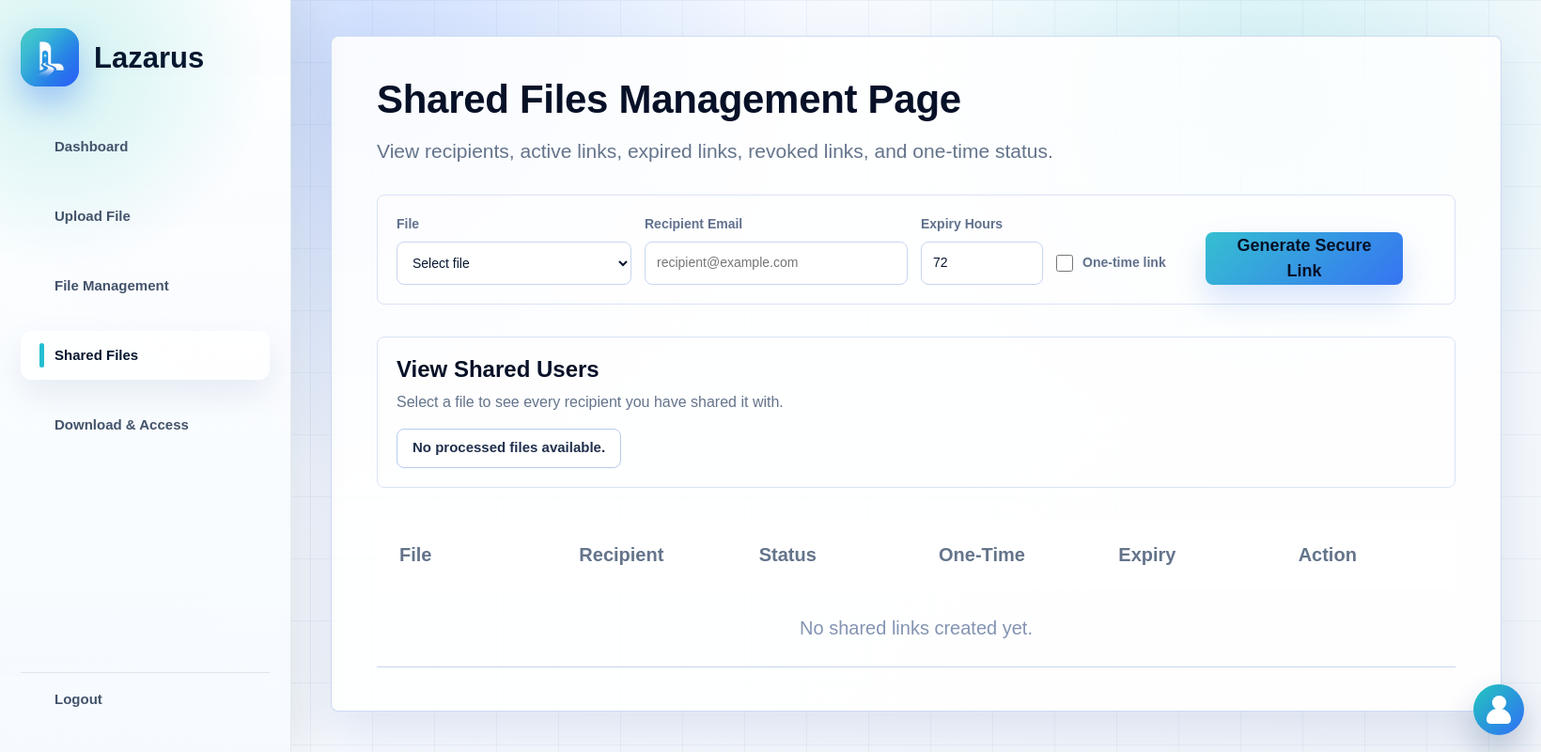
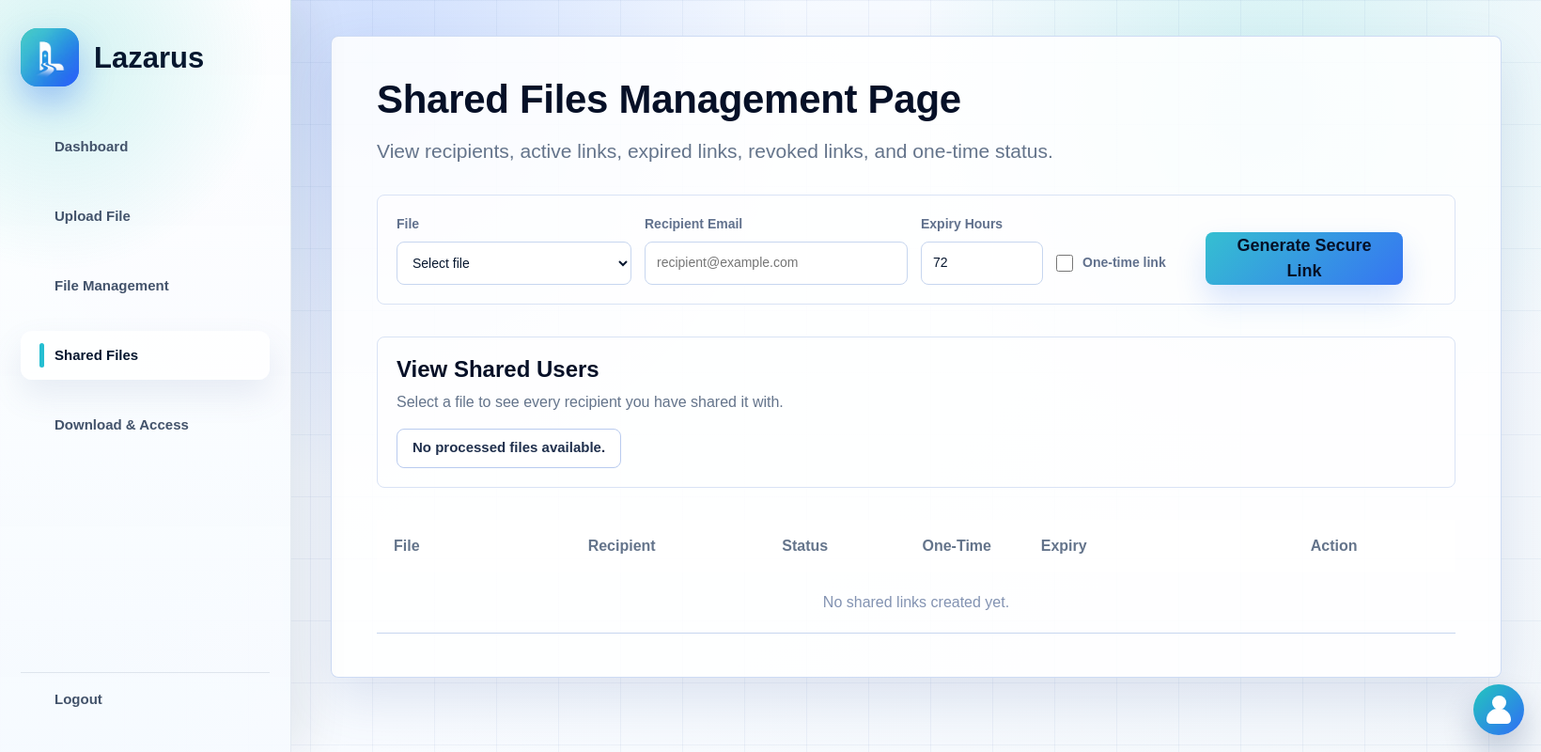
Before and after one commit to smilingSG/CSIT321_26_S2_Group31, a Flask app: page /shared in a window 1640 px wide. Shown: the whole page at 94% size. Run offline with Flask 3, Linux system fonts and the light colour scheme; the visitor is signed in with stand-in values (Sample User, id 1); data comes from the database, SQL or seed files in the repository; data that the repository does not hold is empty.

Commit message:
Fix shared files table layout

```diff
--- a/static/sharedFiles.css
+++ b/static/sharedFiles.css
@@ -573,3 +573,99 @@ body.shared-files-page {
 .download-action {
     margin-top: 8px;
 }
+
+.shared-files-page .shared-panel {
+    max-width: 1360px;
+}
+
+.shared-files-page .shared-table {
+    font-size: 16px;
+}
+
+.shared-files-page .shared-table th {
+    padding: 16px 18px;
+    font-size: 16px;
+}
+
+.shared-files-page .shared-table td {
+    padding: 20px 18px;
+    vertical-align: top;
+}
+
+.shared-files-page .shared-table th:nth-child(1),
+.shared-files-page .shared-table td:nth-child(1) {
+    width: 18%;
+}
+
+.shared-files-page .shared-table th:nth-child(2),
+.shared-files-page .shared-table td:nth-child(2) {
+    width: 18%;
+}
+
+.shared-files-page .shared-table th:nth-child(3),
+.shared-files-page .shared-table td:nth-child(3) {
+    width: 13%;
+}
+
+.shared-files-page .shared-table th:nth-child(4),
+.shared-files-page .shared-table td:nth-child(4) {
+    width: 11%;
+}
+
+.shared-files-page .shared-table th:nth-child(5),
+.shared-files-page .shared-table td:nth-child(5) {
+    width: 25%;
+}
+
+.shared-files-page .shared-table th:nth-child(6),
+.shared-files-page .shared-table td:nth-child(6) {
+    width: 15%;
+}
+
+.shared-files-page .shared-table td:nth-child(1),
+.shared-files-page .shared-table td:nth-child(2),
+.shared-files-page .shared-table td:nth-child(5) {
+    overflow-wrap: anywhere;
+    word-break: break-word;
+}
+
+.shared-files-page .status-pill {
+    min-width: 82px;
+    min-height: 30px;
+    padding: 0 14px;
+    font-size: 14px;
+}
+
+.shared-files-page .expiry-label {
+    margin-bottom: 8px;
+    line-height: 1.25;
+}
+
+.shared-files-page .expiry-form {
+    display: grid;
+    grid-template-columns: minmax(0, 1fr) auto;
+    gap: 8px;
+    align-items: center;
+    max-width: 260px;
+}
+
+.shared-files-page .expiry-form input {
+    width: 100%;
+    min-width: 0;
+    font-size: 12px;
+}
+
+.shared-files-page .secondary-action.small {
+    min-height: 38px;
+    padding: 0 12px;
+}
+
+.shared-files-page .danger-action,
+.shared-files-page .primary-action.small {
+    width: 132px;
+    min-height: 46px;
+    padding: 0 12px;
+    font-size: 15px;
+    line-height: 1.15;
+    text-align: center;
+}
```
